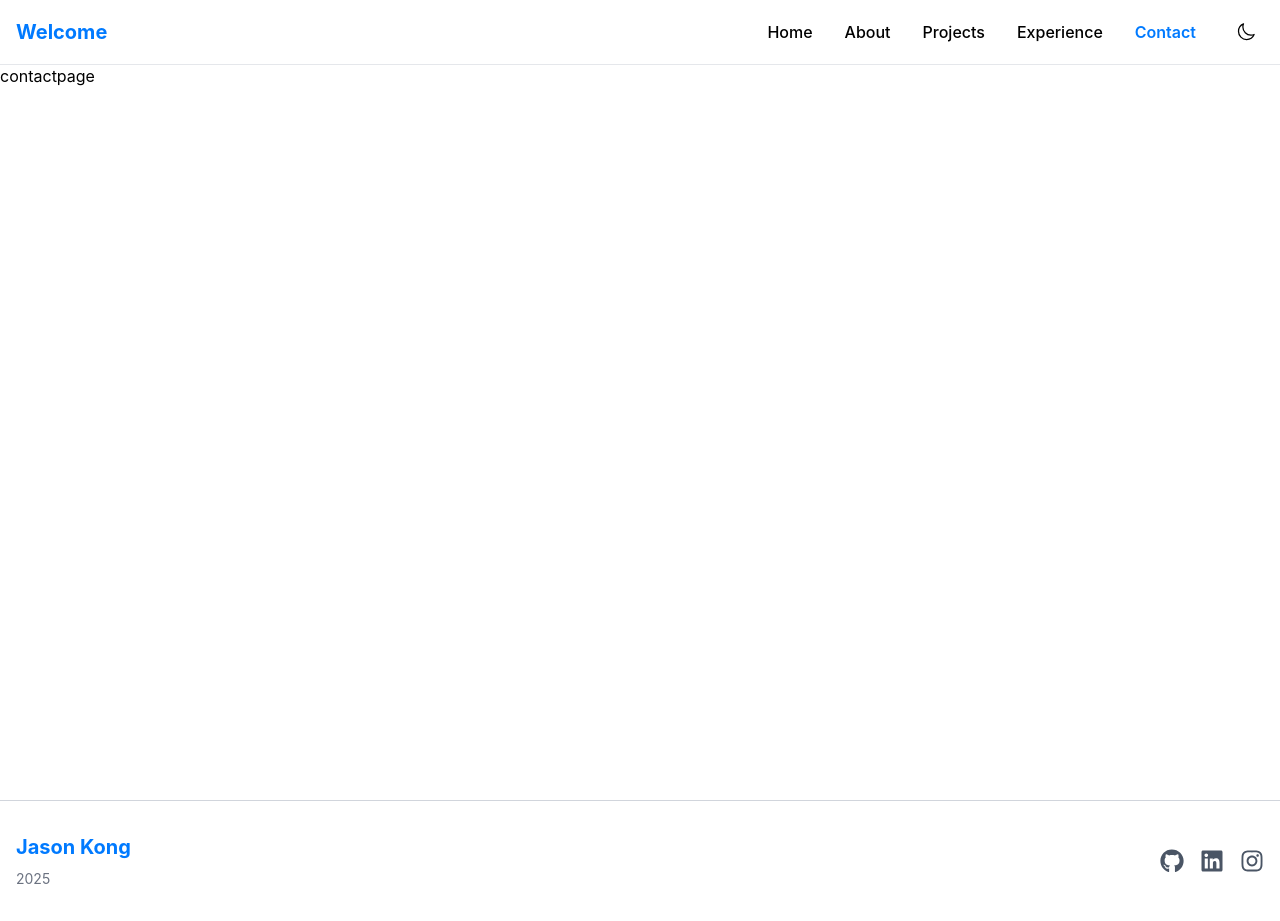
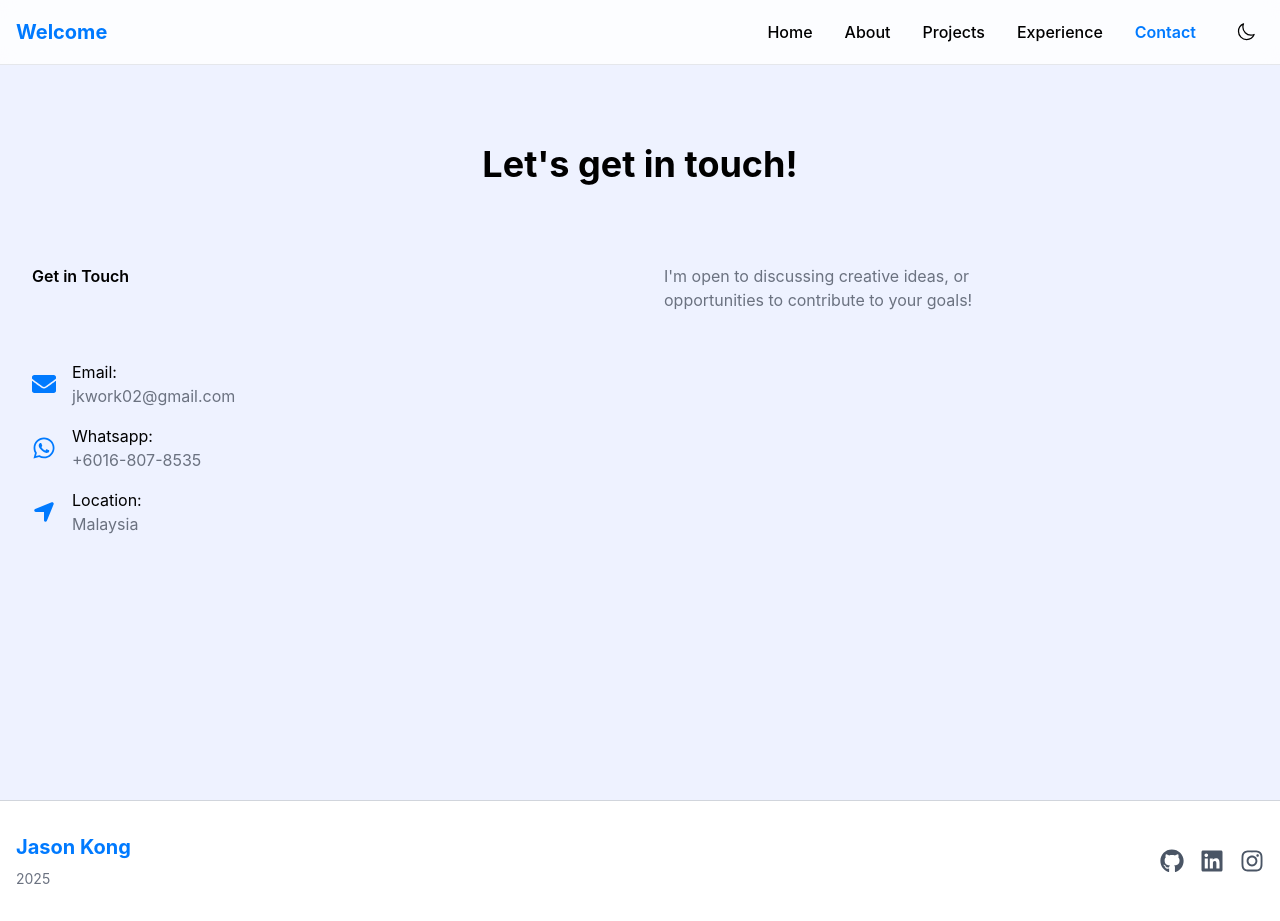
Before and after one commit to jkgithub02/my_portfolio, a Next.js app: page /contact in a window 1280 px wide. Built offline with nearby package versions, Linux system fonts and the light colour scheme.

Commit message:
styled cards and working on contact page

```diff
--- a/src/app/about/page.tsx
+++ b/src/app/about/page.tsx
@@ -1,25 +1,39 @@
 import React from 'react'
-import { FaCode } from 'react-icons/fa'
+import { FaCode, FaSchool } from 'react-icons/fa'
 const AboutPage = () => {
   return (
     <div className='container max-w-7xl mx-auto py-12'>
       <h1 className='text-4xl font-bold text-center'>About Me</h1>
 
       {/* Bio Section */}
-      <section className='mb-16'>
+      <section className='mb-10'>
         <p className='text-lg text-secondary max-w-3xl mx-auto text-center'>Some things about me</p>
       </section>
 
       {/* Skills Section */}
-      <section className='mb-16'>
+      <section className='mb-10'>
         <h2 className='section-title'>Skills</h2>
-        <div className="grid grid-cols-1">
-          <div className='bg-white dark:bg-black/50 p-6 rounded-lg shadow-md'>
-            <FaCode className='h-8 w-8 text-primary mb-4'/>
+        <div className="bg-indigo-200 dark:bg-black/50 p-6 rounded-lg shadow-md">
+          <div className='bg-white  dark:bg-black/50 p-6 rounded-lg shadow-md'>
+            <FaCode className='h-8 w-8 text-primary mb-4' />
             <h3>TODO: ADD IMAGES AND TECH STACK BADGES</h3>
           </div>
+        </div>
 
+      </section>
+
+      {/* Education Section */}
+      <section className='mb-10'>
+        <h2 className='section-title'>Education</h2>
+        <div className="bg-indigo-200 dark:border-0 dark:bg-black/50 p-6 rounded-lg shadow-md">
+          <div className='bg-white  dark:bg-black/50 p-6 rounded-lg shadow-md'>
+            <FaSchool className='h-8 w-8 text-primary mb-4' />
+            <h3 className='text-xl font-semibold mb-2'>BSC. (Hons) Computer Science with Artificial Intelligence</h3>
+            <p className="text-primary mb-2">University of Nottingham Malaysia | 2023 - Present</p>
+            <p className="text-secondary">Weighted CGPA blablabla</p>
+          </div>
         </div>
+
       </section>
     </div>
 
--- a/src/app/contact/page.tsx
+++ b/src/app/contact/page.tsx
@@ -1,8 +1,63 @@
+import Link from "next/link";
 import React from "react";
+import { FaEnvelope, FaWhatsapp } from "react-icons/fa";
+import { FaLocationArrow } from "react-icons/fa6";
 
 const ContactPage = () => {
   return (
-    <div>contactpage</div>
+    <div className="container max-w-7xl mx-auto py-20">
+      <h1 className="text-4xl text-center font-bold mb-20">
+        Let's get in touch!
+      </h1>
+      <div className="grid grid-cols-1 md:grid-cols-2 gap-12">
+        {/* Contact Info */}
+        <h2 className="text-2-xl font-semibold mb-4">
+          Get in Touch
+        </h2>
+        <p className="text-secondary md:w-2/3">I'm open to discussing creative ideas,
+          or opportunities to contribute to your goals!</p>
+        <div className="space-y-4">
+          <div className="flex items-center gap-4">
+            <FaEnvelope className="w-6 h-6 text-primary" />
+            <div>
+              <h3 className="text-semibold">
+                Email:
+              </h3>
+              <Link href="mailto:jkwork02@gmail.com" className="text-secondary hover:text-primary">
+                jkwork02@gmail.com</Link>
+            </div>
+          </div>
+          <div className="flex items-center gap-4">
+            <FaWhatsapp className="w-6 h-6 text-primary" />
+            <div>
+              <h3 className="text-semibold">
+                Whatsapp:
+              </h3>
+              <Link href="tel:+60168078535" className="text-secondary hover:text-primary">
+                +6016-807-8535</Link>
+            </div>
+          </div>
+          <div className="flex items-center gap-4">
+            <FaLocationArrow className="w-6 h-6 text-primary" />
+            <div>
+              <h3 className="text-semibold">
+                Location:
+              </h3>
+              <p className="text-secondary hover:text-primary">
+                Malaysia</p>
+            </div>
+          </div>
+        </div>
+      </div>
+
+      {/* Contact Form */}
+      <div className="bg-indigo-200">
+        <div className="bg-white">
+
+        </div>
+
+      </div>
+    </div>
   )
 }
 
--- a/src/app/layout.tsx
+++ b/src/app/layout.tsx
@@ -28,7 +28,7 @@ export default function RootLayout({
   return (
     <html lang="en">
       <body
-        className={`${geistSans.variable} ${geistMono.variable} antialiased bg-white transition-colors dark:bg-gray-800 dark:text-white`}
+        className={`${geistSans.variable} ${geistMono.variable} antialiased bg-indigo-50 transition-colors dark:bg-gray-800 dark:text-white`}
       >
         <ThemeProvider>
           <NavBar />
--- a/src/app/page.tsx
+++ b/src/app/page.tsx
@@ -7,6 +7,9 @@ export default function Home() {
     <div>
       <Hero />
       {/* <Experience/> */}
+      <h2 className="text-4xl font-bold mb-2 text-center">
+        Featured Projects
+      </h2>
       <Projects/>
     </div>
   );
--- a/src/app/projects/page.tsx
+++ b/src/app/projects/page.tsx
@@ -1,8 +1,18 @@
+import Projects from "@/components/Projects"
 import React from "react"
 
 const ProjectsPage = () => {
   return (
-    <div>ProjectsPage</div>
+    <div className="container max-w-7xl mx-auto py-20">
+      <h2 className="text-4xl font-bold mb-2 text-center">
+        My Projects
+      </h2>
+      <p className="text-lg text-secondary text-center">
+        Here are some of my recent projects, feel free to take a look!
+      </p>
+      <Projects />
+    </div>
+
   )
 }
 
--- a/src/components/Experience.tsx
+++ b/src/components/Experience.tsx
@@ -6,20 +6,21 @@ const Experience = () => {
     <section className='py-20 container mx-auto max-w-7xl px-4'>
       <h2 className='section-title'>My Experience</h2>
 
-      <div className='grid grid-cols-1'>
+      <div className='grid grid-cols-1 gap-6'>
         {/* TODO: Update Experience structure */}
         {
           experiences.map((exp) => (
-            <article key={exp.position} className='bg-white dark:bg-black/30 rounded-lg shadow-md p-10 mb-5'>
+            <div className="bg-indigo-200 dark:border-0 dark:bg-black/50 p-6 rounded-lg shadow-md">
+              <article key={exp.position} className='bg-white dark:border-0 dark:bg-black/30 rounded-lg shadow-md p-10'>
                 <h2 className='text-xl font-extrabold mb-2'>
-                {exp.position} <span className='text-sm font-semibold'>{exp.start} - {exp.end} {exp.year}</span>
+                  {exp.position} <span className='text-sm font-semibold'>| {exp.start} - {exp.end} {exp.year}</span>
                 </h2>
 
-              <h3 className='text-2xl font-semibold mb-2'>
+                <h3 className='text-2xl font-semibold mb-2 text-primary'>
                   {exp.company}
                 </h3>
                 <ul className="text-gray-600 dark:text-gray-300 text-lg mb-4 list-disc list-inside space-y-1">
-                {exp.description.map((item, index) =>(
+                  {exp.description.map((item, index) => (
                     <li key={index}>{item}</li>
                   ))}
                 </ul>
@@ -27,6 +28,7 @@ const Experience = () => {
 
 
               </article>
+            </div>
           ))}
 
 
```
Also changed, not shown: src/components/Projects.tsx (+6 -7 lines). Lines whose indentation alone changed are shown as unchanged.
